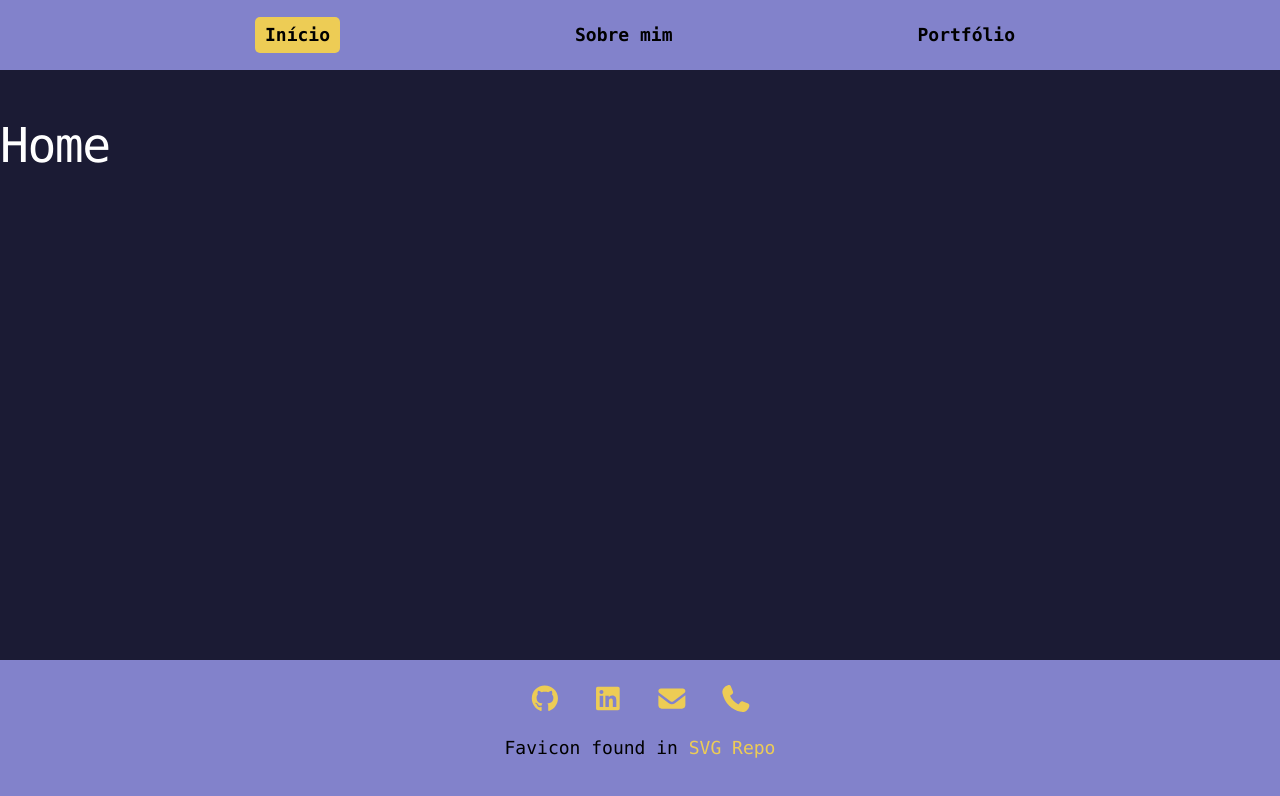
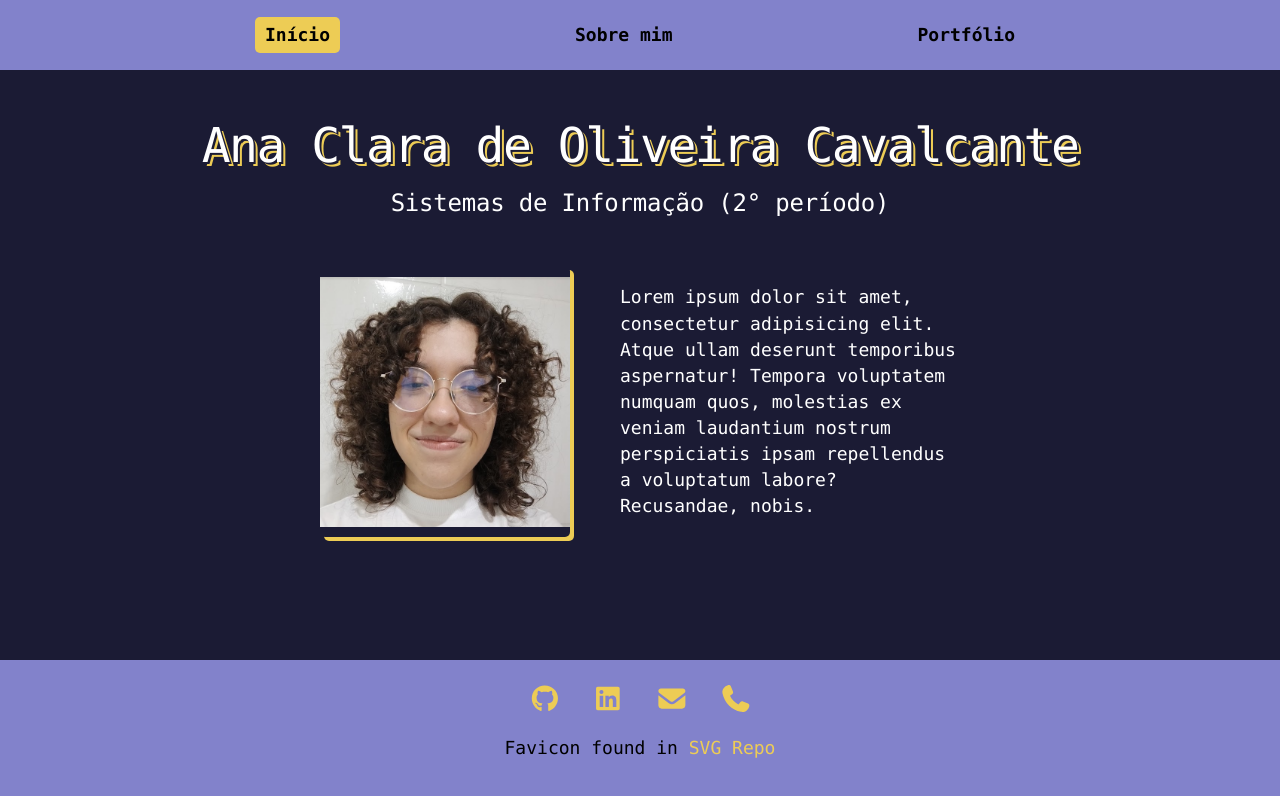
Before and after one commit to Clarinhaaa/minha-pagina-cin, a React (Vite) app: page / in a window 1280 px wide. Shown: the top 796 px of the page. Built offline with nearby package versions, Linux system fonts and the light colour scheme.

Commit message:
feat: cria a página home

```diff
--- a/src/index.css
+++ b/src/index.css
@@ -49,7 +49,6 @@ h1 {
 
 h2 {
   font-size: 24px;
-  line-height: 118%;
   letter-spacing: -0.2px;
   @media (max-width: 1024px) {
     font-size: 20px;
--- a/src/pages/Home.module.css
+++ b/src/pages/Home.module.css
@@ -0,0 +1,36 @@
+.homeContainer {
+  display: flex;
+  flex-direction: column;
+  align-items: center;
+  margin-bottom: 30px;
+
+  h1 {
+    text-shadow:
+      2px 2px var(--bg),
+      4px 4px var(--accent-color);
+  }
+
+  h2 {
+    margin-top: 0;
+  }
+}
+
+.infoBasica {
+  display: flex;
+  gap: 50px;
+  width: 50%;
+  margin: 30px 0;
+
+  @media (max-width: 1260px) {
+    flex-direction: column;
+    align-items: center;
+    gap: 25px;
+  }
+
+  img {
+    width: 250px;
+    border-radius: 5px;
+    box-shadow: 4px 4px var(--accent-color);
+    object-fit: contain;
+  }
+}
--- a/src/pages/Home.tsx
+++ b/src/pages/Home.tsx
@@ -1,7 +1,19 @@
+import styles from "./Home.module.css";
+import foto from "../assets/foto.png"
+
 function Home() {
-    return (
-        <h1>Home</h1>
-    )
+  return (
+    <div className={styles.homeContainer}>
+      <h1>Ana Clara de Oliveira Cavalcante</h1>
+      <h2>Sistemas de Informação (2° período)</h2>
+
+      <div className={styles.infoBasica}>
+        <img src={foto} alt="Foto minha" />
+        <p>Lorem ipsum dolor sit amet, consectetur adipisicing elit. Atque ullam deserunt temporibus aspernatur! Tempora voluptatem numquam quos, molestias ex veniam laudantium nostrum perspiciatis ipsam repellendus a voluptatum labore? Recusandae, nobis.</p>
+      </div>
+
+    </div>
+  );
 }
 
 export default Home;
```
Also changed, not shown: src/assets/foto.png (added).
